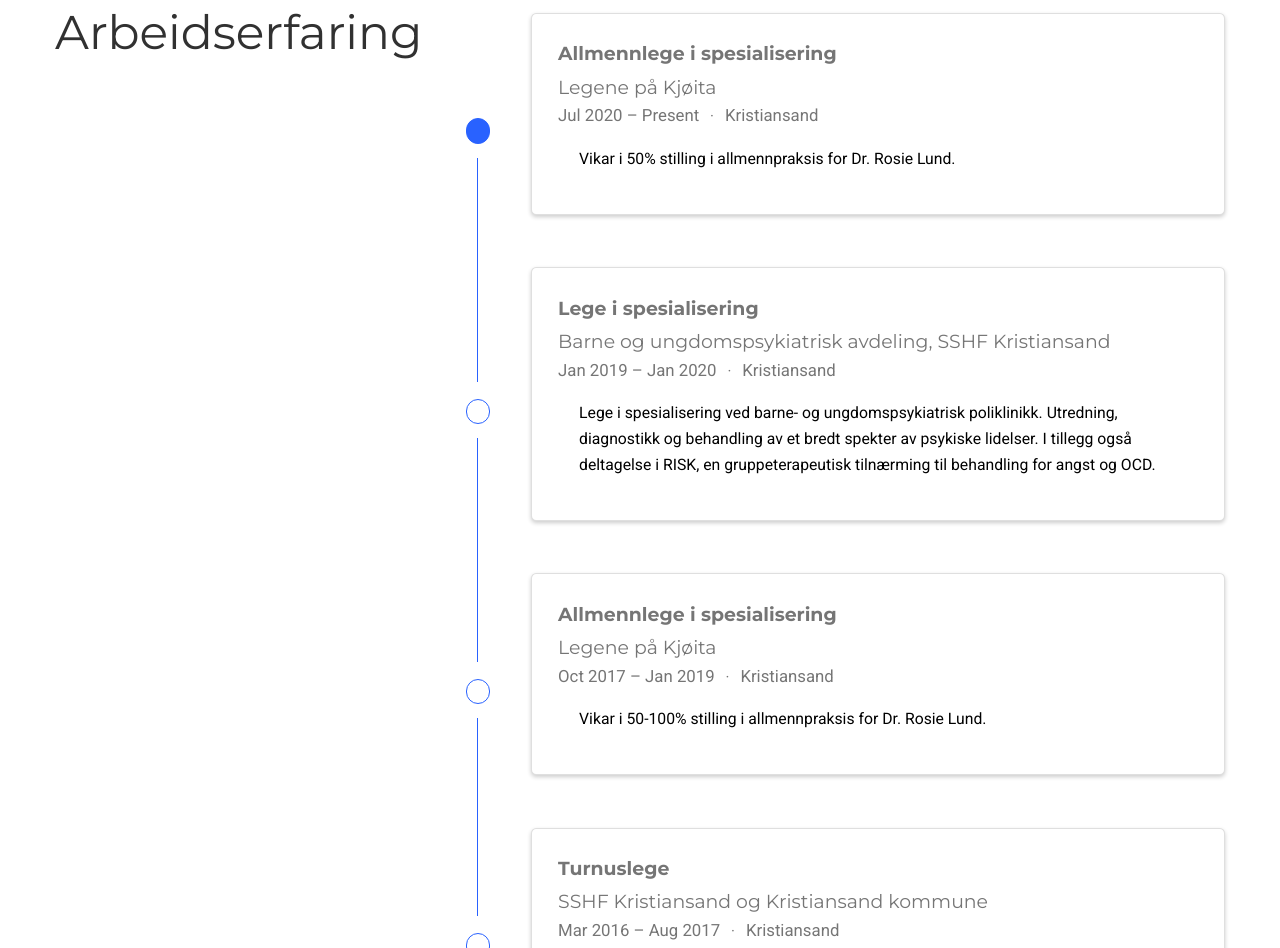
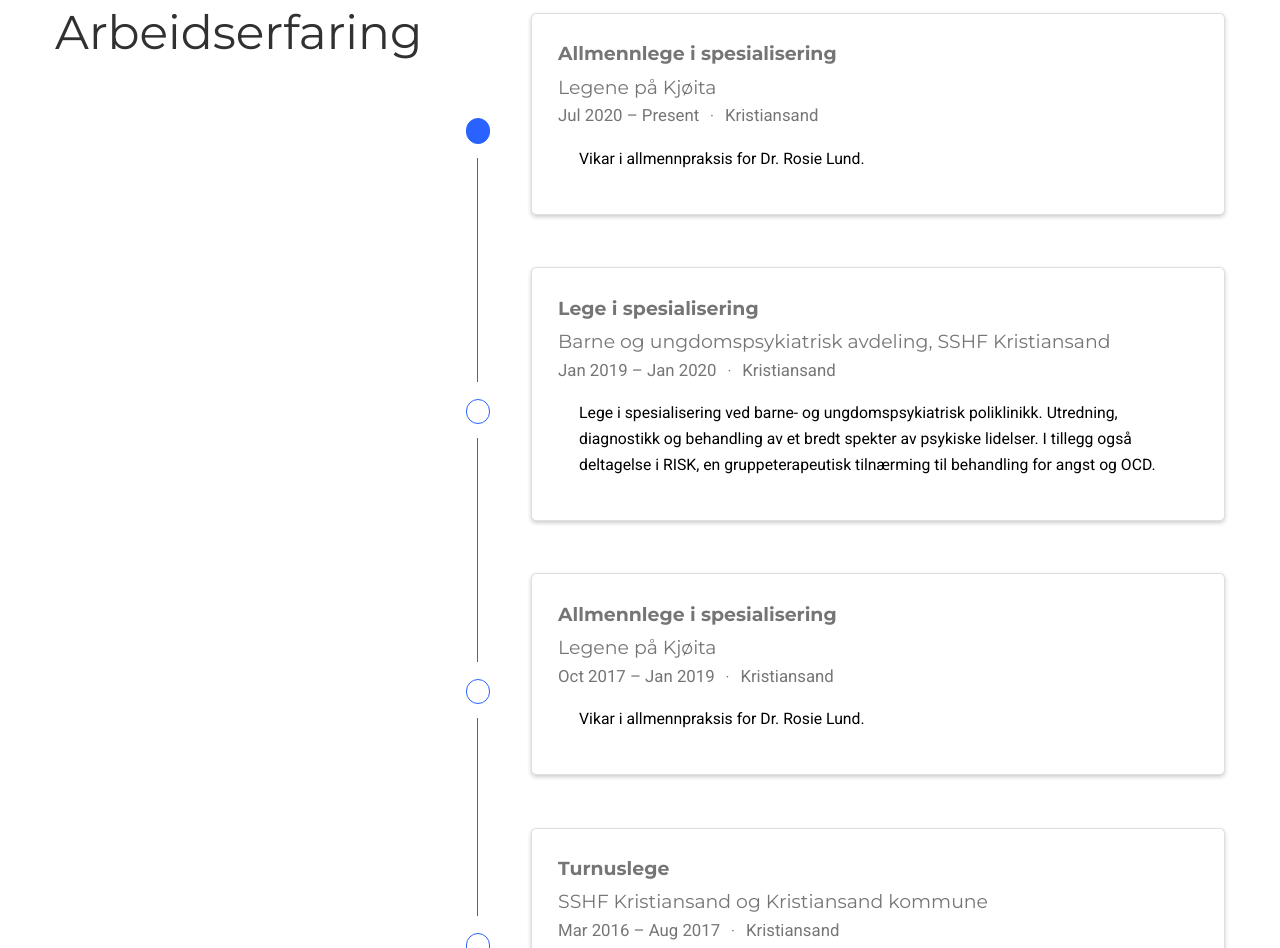
Before and after one commit to Skjeggy/academic, a plain HTML site: page index.html in a window 1280 px wide. Shown: the part 1350-2298 px from the top of the page. Drawn offline with nearby package versions, Linux system fonts and the light colour scheme; some packages are replaced by stand-ins of ours; some icons are missing.

Commit message:
edit %stilling mm., minimal theme

```diff
--- a/index.html
+++ b/index.html
@@ -759,7 +759,7 @@
                 <span>Kristiansand</span>
 
             </div>
-            <div class="card-text">Vikar i 50% stilling i allmennpraksis for Dr. Rosie Lund.</div>
+            <div class="card-text">Vikar i allmennpraksis for Dr. Rosie Lund.</div>
           </div>
         </div>
       </div>
@@ -833,7 +833,7 @@
                 <span>Kristiansand</span>
 
             </div>
-            <div class="card-text">Vikar i 50-100% stilling i allmennpraksis for Dr. Rosie Lund.</div>
+            <div class="card-text">Vikar i allmennpraksis for Dr. Rosie Lund.</div>
           </div>
         </div>
       </div>
```
